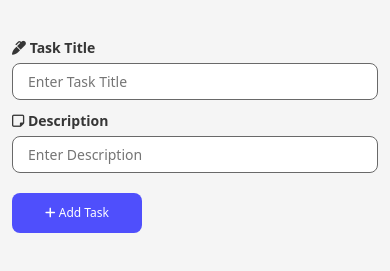
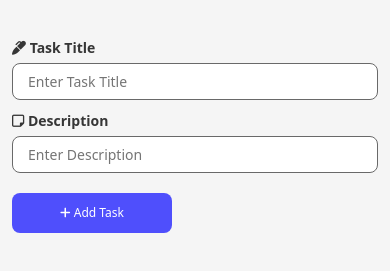
Before and after one commit to Chhakok/Task-Manager-Web, a plain HTML site: page index.html in a window 390 px wide. Shown: the part 53-324 px from the top of the page. Drawn offline with nearby package versions, Linux system fonts and the light colour scheme.

Commit message:
Update style.css

```diff
--- a/style.css
+++ b/style.css
@@ -134,7 +134,7 @@ button:active {
 /* Extra small devices (phones) */
 @media (max-width: 575px) {
  .input-box #btn-add {
-  width: 130px;
+  width: 160px;
   font-size: 12px;
 }
 
```
